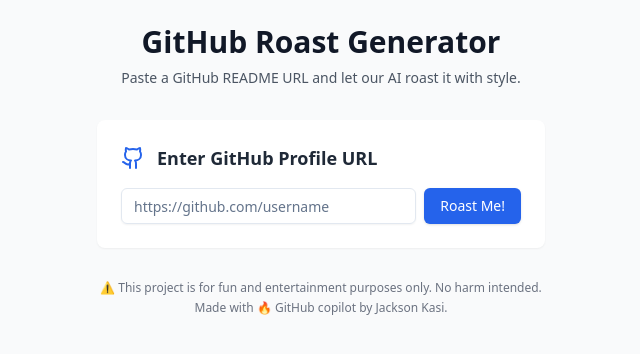
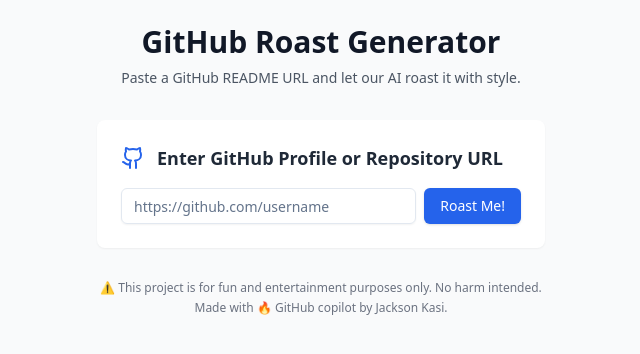
Before and after one commit to jacksonkasi0/roast-me, a Next.js app: page / in a window 1280 px wide. Shown: the top 354 px of the page, without its empty margins (319-959 px from the left). Built offline with nearby package versions, Linux system fonts and the light colour scheme.

Commit message:
feat: update label in URL input section to clarify GitHub profile and repository URL entry

```diff
--- a/src/components/URLInputSection.tsx
+++ b/src/components/URLInputSection.tsx
@@ -33,7 +33,7 @@
         <div className="flex items-center space-x-3">
           <Github className="h-6 w-6 text-blue-600 dark:text-blue-400" />
           <h2 className="text-lg font-semibold text-gray-800 dark:text-gray-100">
-            Enter GitHub Profile URL
+            Enter GitHub Profile or Repository URL
           </h2>
         </div>
 
```
